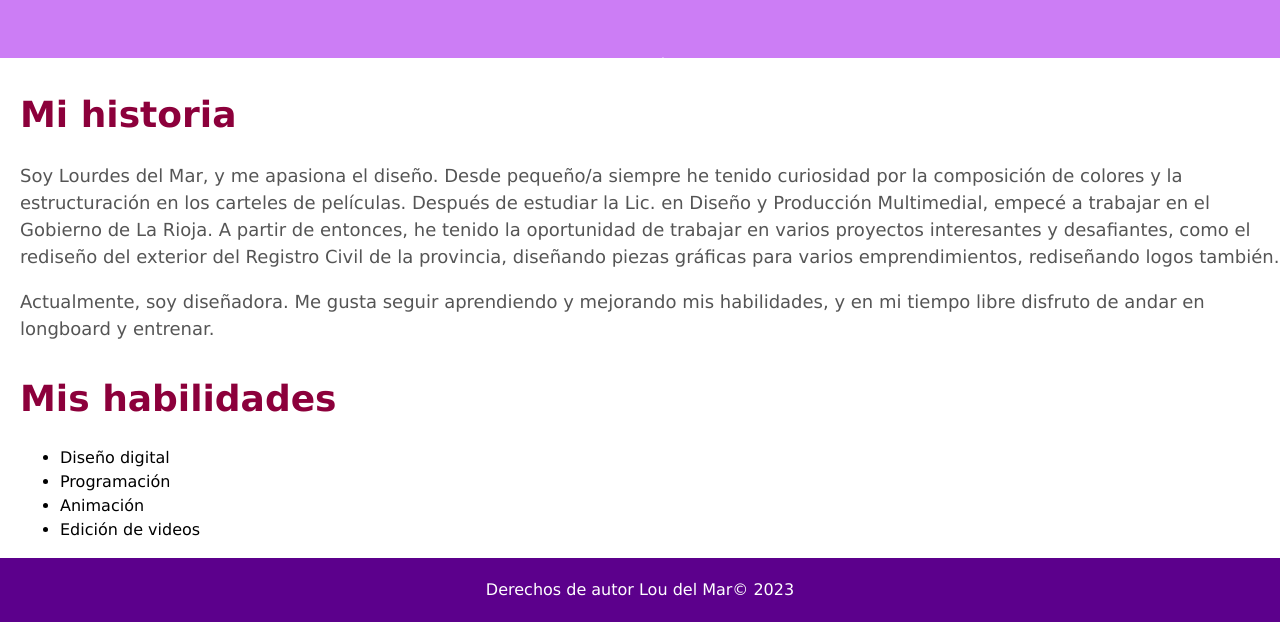
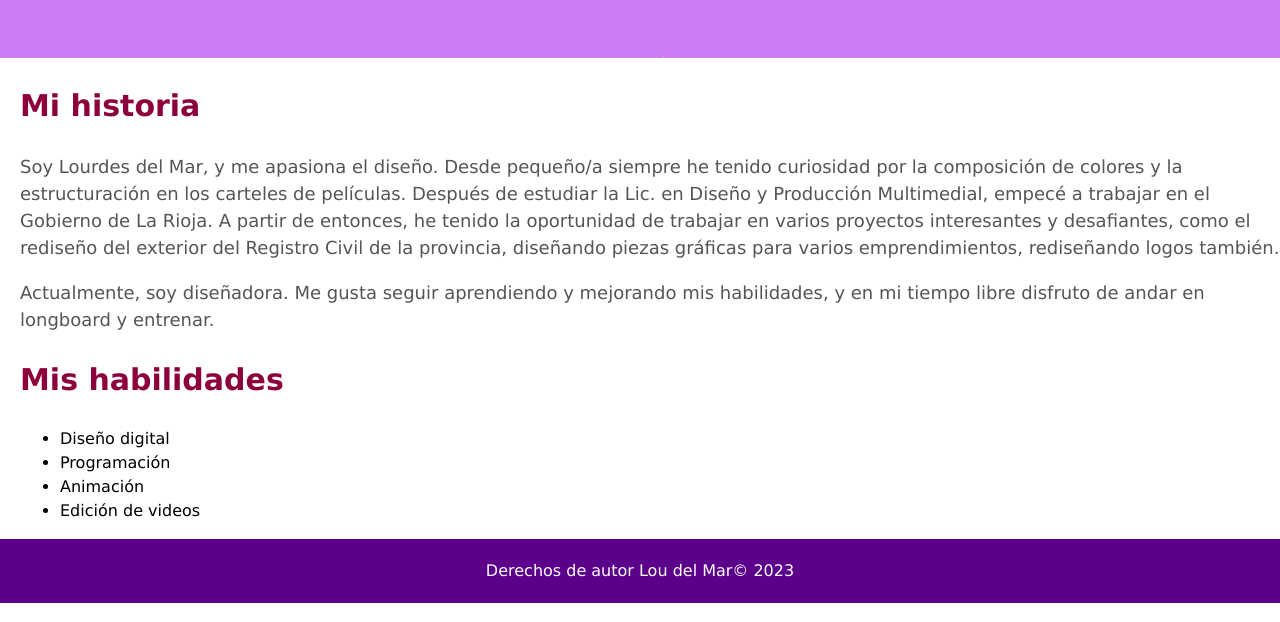
Before and after one commit to loudelmar/Trabajo-Practico-Git_Lourdes_Lede, a plain HTML site: page sobre-mi.html in a window 1280 px wide. Shown: the part 215-837 px from the top of the page. Drawn offline with Linux system fonts and the light colour scheme.

Commit message:
Unificacion de estilo de titulos h2 en todas las paginas del proyecto

```diff
--- a/estilos.css
+++ b/estilos.css
@@ -13,11 +13,6 @@ body {
   padding: 50px;
 }
 
-#inicio h2 {
-  font-size: 36px;
-  margin-bottom: 20px;
-}
-
 #inicio p {
   font-size: 18px;
   color: #555;
@@ -27,8 +22,9 @@ body {
 	background-color: #8C003B;
 }
 
-.title_color{
+.title{
 	color: #8C003B;
+	font-size: 30px;
 }
 
 .logo{
@@ -59,12 +55,6 @@ nav{
 /* Estilos para la sección "Sobre Mí" */
 #sobre-mi {
   margin-left: 20px;
-}
-
-#sobre-mi h2 {
-  font-size: 36px;
-  margin-bottom: 20px;
-  color: #8C003B;
 }
 
 #sobre-mi p {
--- a/sobre-mi.html
+++ b/sobre-mi.html
@@ -18,10 +18,10 @@
     </header>
     <main>
       <section id="sobre-mi">
-        <h2>Mi historia</h2>
+        <h2 class="title">Mi historia</h2>
         <p>Soy Lourdes del Mar, y me apasiona el diseño. Desde pequeño/a siempre he tenido curiosidad por la composición de colores y la estructuración en los carteles de películas. Después de estudiar la Lic. en Diseño y Producción Multimedial, empecé a trabajar en el Gobierno de La Rioja. A partir de entonces, he tenido la oportunidad de trabajar en varios proyectos interesantes y desafiantes, como el rediseño del exterior del Registro Civil de la provincia, diseñando piezas gráficas para varios emprendimientos, rediseñando logos también.</p>
         <p>Actualmente, soy diseñadora. Me gusta seguir aprendiendo y mejorando mis habilidades, y en mi tiempo libre disfruto de andar en longboard y entrenar.</p>
-        <h2>Mis habilidades</h2>
+        <h2 class="title">Mis habilidades</h2>
         <ul>
           <li>Diseño digital</li>
           <li>Programación</li>
```
Also changed, not shown: contacto.html (+1 -1 lines), index.html (+1 -1 lines).
